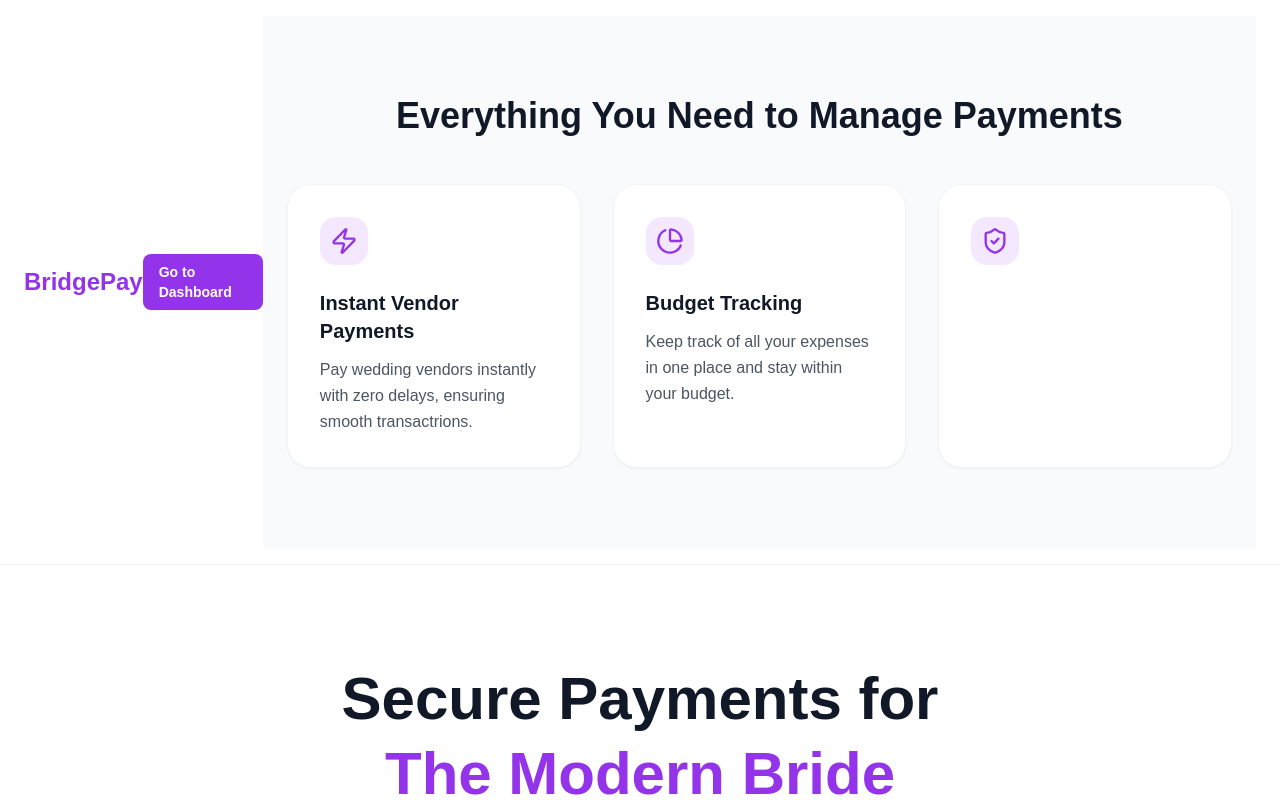
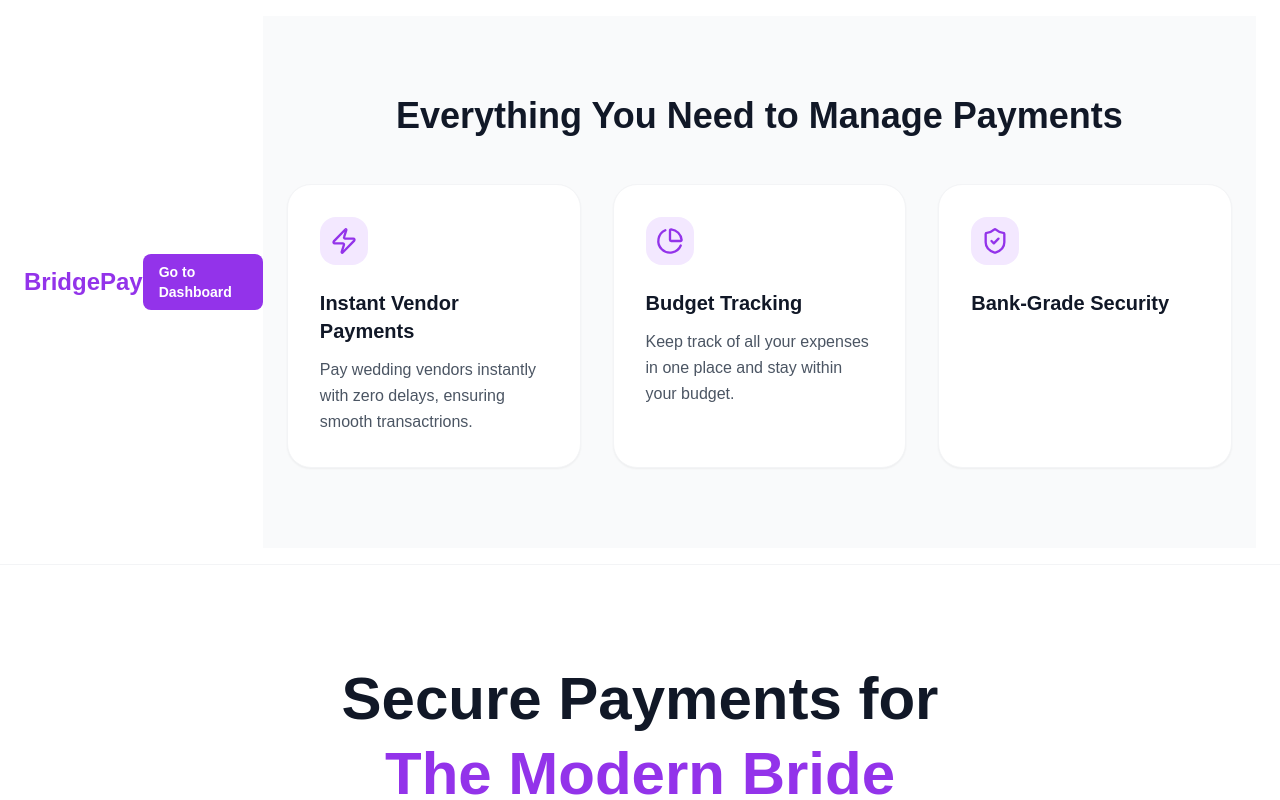
Before and after one commit to Abusadiq006/bridge-pay-dashboard, a React (Vite) app: page / in a window 1280 px wide. Shown: the top 800 px of the page. Built offline with nearby package versions, Linux system fonts and the light colour scheme; a web font is replaced by a local one.

Commit message:
added title to shieldcheck

```diff
--- a/src/components/Features.jsx
+++ b/src/components/Features.jsx
@@ -15,6 +15,7 @@ const features = [
     },
     {
         icon: ShieldCheck,
+        title: "Bank-Grade Security",
     }
 ]
 
```
